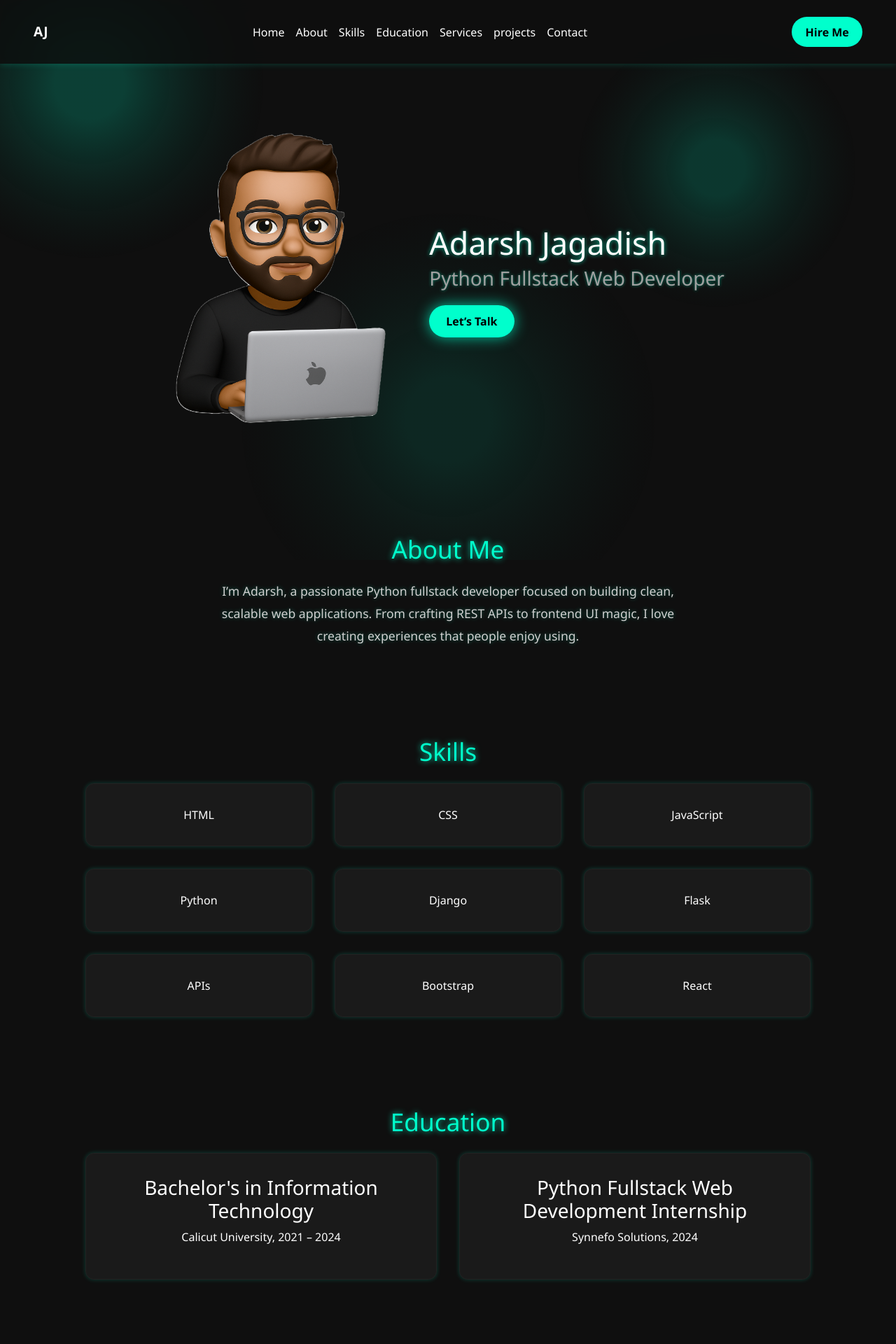
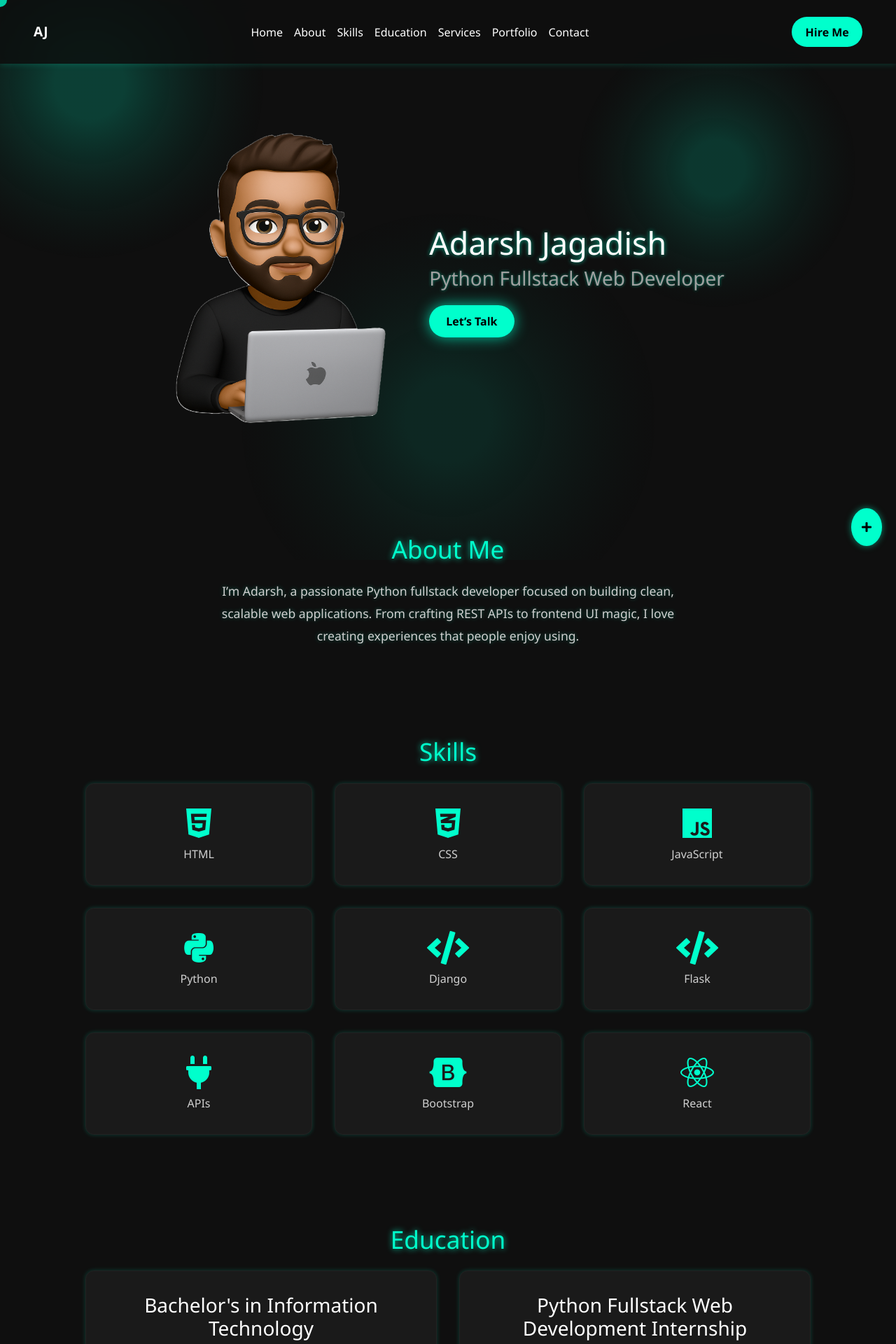
Before and after one commit to AdarshJagadish/Project_Portfolio, a Flask app: page / in a window 1280 px wide. Shown: the top 1920 px of the page at 70% size. Run offline with Flask 3, Linux system fonts and the light colour scheme.

Commit message:
initial commit

```diff
--- a/project/static/css/style.css
+++ b/project/static/css/style.css
@@ -193,7 +193,7 @@ h2.section-title {
 
 /* Grids */
 .services,
-.projects,
+.portfolio,
 .skills-grid,
 .education-grid {
   display: grid;
@@ -224,20 +224,20 @@ h2.section-title {
   border-color: #00ffcc;
 }
 
-/* projects Links */
-.projects a {
+/* Portfolio Links */
+.portfolio a {
   text-decoration: none;
   color: inherit;
   display: block;
   transition: color 0.3s ease;
 }
 
-.projects .project {
+.portfolio .project {
   transition: transform 0.4s ease, box-shadow 0.4s ease, color 0.4s ease;
 }
 
-.projects .project:hover h4,
-.projects .project:hover p {
+.portfolio .project:hover h4,
+.portfolio .project:hover p {
   color: #00ffcc;
   text-shadow: 0 0 6px #00ffccbb;
 }
@@ -453,6 +453,83 @@ footer {
   /* Ensure it is above other elements */
 }
 
+
+/* SKILLS */
+.skills-grid .skill-box {
+  display: flex;
+  flex-direction: column;
+  align-items: center;
+  text-align: center;
+}
+
+.skills-grid .skill-box i {
+  font-size: 3rem;
+  /* Adjust size as needed */
+  color: #00ffcc;
+  /* Icon color */
+  margin-bottom: 0.5rem;
+  /* Space between icon and text */
+}
+
+.skills-grid .skill-box p {
+  margin: 0;
+  /* Remove default margin */
+  font-size: 1rem;
+  /* Adjust text size as needed */
+  color: #d0d0d0;
+  /* Text color */
+}
+
+
+.social-popup {
+  position: fixed;
+  bottom: 20px;
+  right: 20px;
+  z-index: 1000;
+}
+
+.floating-icon {
+  background-color: #00ffcc;
+  color: #000;
+  border-radius: 50%;
+  padding: 15px;
+  box-shadow: 0 0 10px rgba(0, 255, 204, 0.5);
+  cursor: pointer;
+  transition: transform 0.3s ease;
+}
+
+.floating-icon:hover {
+  transform: scale(1.1);
+}
+
+.social-links {
+  display: none;
+  /* Initially hidden */
+  flex-direction: column;
+  position: absolute;
+  bottom: 60px;
+  /* Adjust based on the size of the floating icon */
+  right: 0;
+  background-color: #1a1a1a;
+  border-radius: 8px;
+  padding: 10px;
+  box-shadow: 0 0 10px rgba(0, 255, 204, 0.5);
+}
+
+.social-links a {
+  color: #00ffcc;
+  text-decoration: none;
+  font-size: 1.5rem;
+  margin: 5px 0;
+  transition: color 0.3s ease;
+}
+
+.social-links a:hover {
+  color: #fff;
+}
+
+
+
 /* Responsive */
 @media (min-width: 768px) {
   .hero {
--- a/project/static/js/script.js
+++ b/project/static/js/script.js
@@ -1,5 +1,5 @@
-// Mobile navigation toggle with hamburger animation
-function toggleMobileNav() {
+ // Mobile navigation toggle with hamburger animation
+ function toggleMobileNav() {
   const nav = document.getElementById("mobileNav");
   const burger = document.querySelector(".hamburger");
 
@@ -93,3 +93,12 @@ function animate() {
 }
 
 animate();
+
+function toggleSocialMedia() {
+  const socialLinks = document.getElementById("socialLinks");
+  if (socialLinks.style.display === "flex") {
+    socialLinks.style.display = "none";
+  } else {
+    socialLinks.style.display = "flex";
+  }
+}
--- a/project/templates/index.html
+++ b/project/templates/index.html
@@ -11,6 +11,8 @@
 </head>
 
 <body>
+  <div id="custom-cursor"></div>
+
   <!-- Background animated canvas -->
   <canvas id="bg-canvas"></canvas>
 
@@ -22,7 +24,7 @@
       <a href="#skills">Skills</a>
       <a href="#education">Education</a>
       <a href="#services">Services</a>
-      <a href="#projects">projects</a>
+      <a href="#portfolio">Portfolio</a>
       <a href="#contact">Contact</a>
     </nav>
     <div class="header-actions">
@@ -35,7 +37,7 @@
       <a href="#skills" onclick="closeMobileNav()">Skills</a>
       <a href="#education" onclick="closeMobileNav()">Education</a>
       <a href="#services" onclick="closeMobileNav()">Services</a>
-      <a href="#projects" onclick="closeMobileNav()">projects</a>
+      <a href="#portfolio" onclick="closeMobileNav()">Portfolio</a>
       <a href="#contact" onclick="closeMobileNav()">Contact</a>
       <a href="mailto:jagadishadarsh@gmail.com" target="_blank" class="hire-btn">Hire Me</a>
     </div>
@@ -46,6 +48,9 @@
   {% for category, message in messages %}
   <div class="alert alert-{{ category }} alert-dismissible fade show" role="alert">
     {{ message }}
+    <button type="button" class="close" data-dismiss="alert" aria-label="Close">
+      <span aria-hidden="true">&times;</span>
+    </button>
   </div>
   {% endfor %}
   {% endif %}
@@ -71,17 +76,45 @@
   <section class="section" id="skills">
     <h2 class="section-title">Skills</h2>
     <div class="skills-grid">
-      <div class="skill-box">HTML</div>
-      <div class="skill-box">CSS</div>
-      <div class="skill-box">JavaScript</div>
-      <div class="skill-box">Python</div>
-      <div class="skill-box">Django</div>
-      <div class="skill-box">Flask</div>
-      <div class="skill-box">APIs</div>
-      <div class="skill-box">Bootstrap</div>
-      <div class="skill-box">React</div>
+      <div class="skill-box">
+        <i class="fab fa-html5"></i>
+        <p>HTML</p>
+      </div>
+      <div class="skill-box">
+        <i class="fab fa-css3-alt"></i>
+        <p>CSS</p>
+      </div>
+      <div class="skill-box">
+        <i class="fab fa-js"></i>
+        <p>JavaScript</p>
+      </div>
+      <div class="skill-box">
+        <i class="fab fa-python"></i>
+        <p>Python</p>
+      </div>
+      <div class="skill-box">
+        <i class="fas fa-code"></i>
+        <p>Django</p>
+      </div>
+      <div class="skill-box">
+        <i class="fas fa-code"></i>
+        <p>Flask</p>
+      </div>
+      <div class="skill-box">
+        <i class="fas fa-plug"></i>
+        <p>APIs</p>
+      </div>
+      <div class="skill-box">
+        <i class="fab fa-bootstrap"></i>
+        <p>Bootstrap</p>
+      </div>
+      <div class="skill-box">
+        <i class="fab fa-react"></i>
+        <p>React</p>
+      </div>
     </div>
   </section>
+
 
   <section class="section" id="education">
     <h2 class="section-title">Education</h2>
@@ -115,9 +148,9 @@
     </div>
   </section>
 
-  <section class="section" id="projects">
-    <h2 class="section-title">Projects</h2>
-    <div class="projects">
+  <section class="section" id="portfolio">
+    <h2 class="section-title">Portfolio</h2>
+    <div class="portfolio">
       <a href="https://github.com/AdarshJagadish/Weather" target="_blank" rel="noopener">
         <div class="project">
           <h4>Weather App</h4>
@@ -158,20 +191,23 @@
       target="_blank" rel="noopener">View My Resume</a>
   </section>
 
-  <section class="section" id="social">
-    <h2 class="section-title">Social Media</h2>
-    <div class="social-links">
-      <a href="https://github.com/AdarshJagadish" target="_blank" rel="noopener"><i class="fab fa-github"></i>
-        GitHub</a>
+  <br>
+
+  <div class="social-popup">
+    <div class="floating-icon" onclick="toggleSocialMedia()">
+      <i class="fas fa-plus"></i> <!-- Changed to a plus icon -->
+    </div>
+    <div class="social-links" id="socialLinks">
+      <a href="https://github.com/AdarshJagadish" target="_blank" rel="noopener"><i class="fab fa-github"></i></a>
       <a href="https://www.linkedin.com/in/adarshjagadish/" target="_blank" rel="noopener"><i
-          class="fab fa-linkedin"></i> LinkedIn</a>
-      <a href="https://www.instagram.com/lucifer__ftw/" target="_blank" rel="noopener"><i class="fab fa-instagram"></i>
-        Instagram</a>
+          class="fab fa-linkedin"></i></a>
+      <a href="https://www.instagram.com/lucifer__ftw/" target="_blank" rel="noopener"><i
+          class="fab fa-instagram"></i></a>
       <a href="https://www.threads.net/@lucifer__ftw?xmt=AQGzQN18AZd4xcMcElUeaSbvboNVWkqfiYlsU95KJQSmyGg"
-        target="_blank" rel="noopener"><i class="fas fa-hashtag"></i> Threads</a>
-      <a href="https://wa.me/919846675300" target="_blank" rel="noopener"><i class="fab fa-whatsapp"></i> WhatsApp</a>
+        target="_blank" rel="noopener"><i class="fas fa-hashtag"></i></a>
+      <a href="https://wa.me/919846675300" target="_blank" rel="noopener"><i class="fab fa-whatsapp"></i></a>
     </div>
-  </section>
+  </div>
 
   <footer>
     © 2025 Adarsh Jagadish. All rights reserved.
```
Also changed, not shown: project/templates/temp.html (+137 -20 lines).
